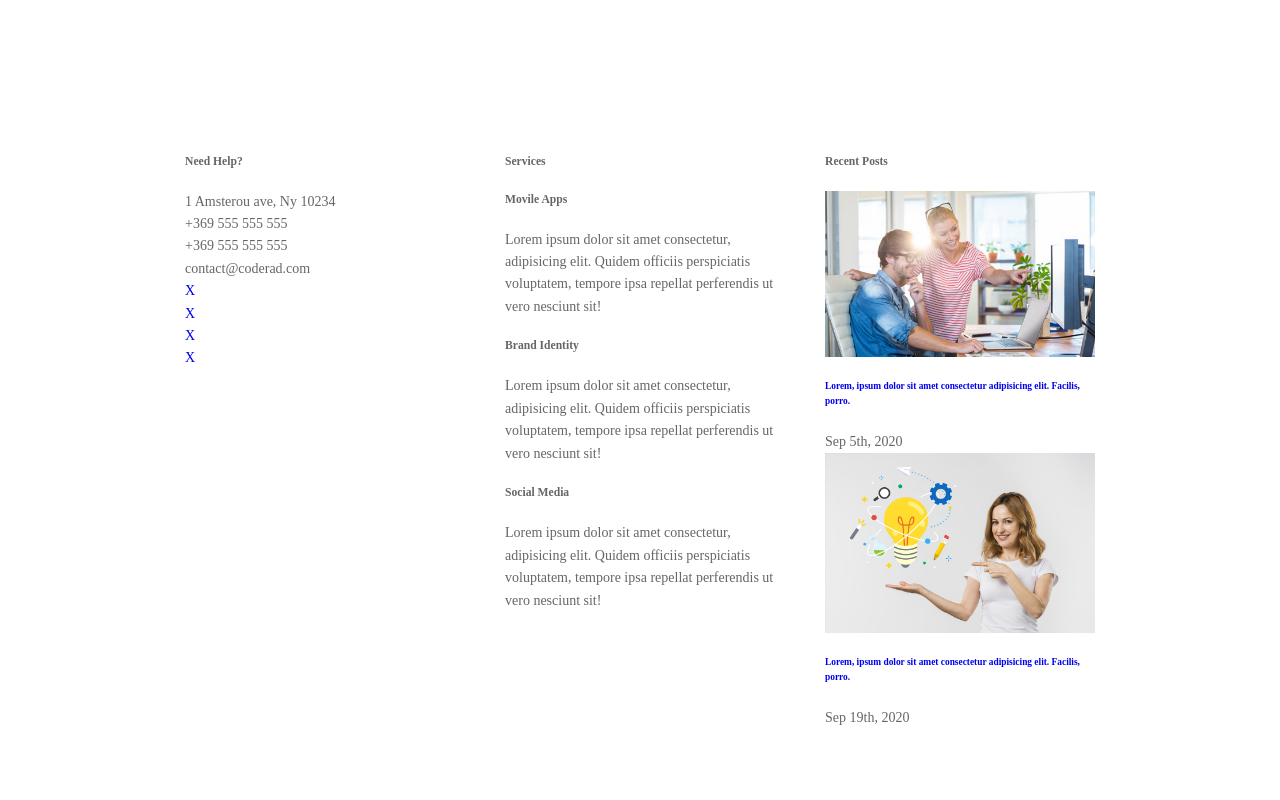
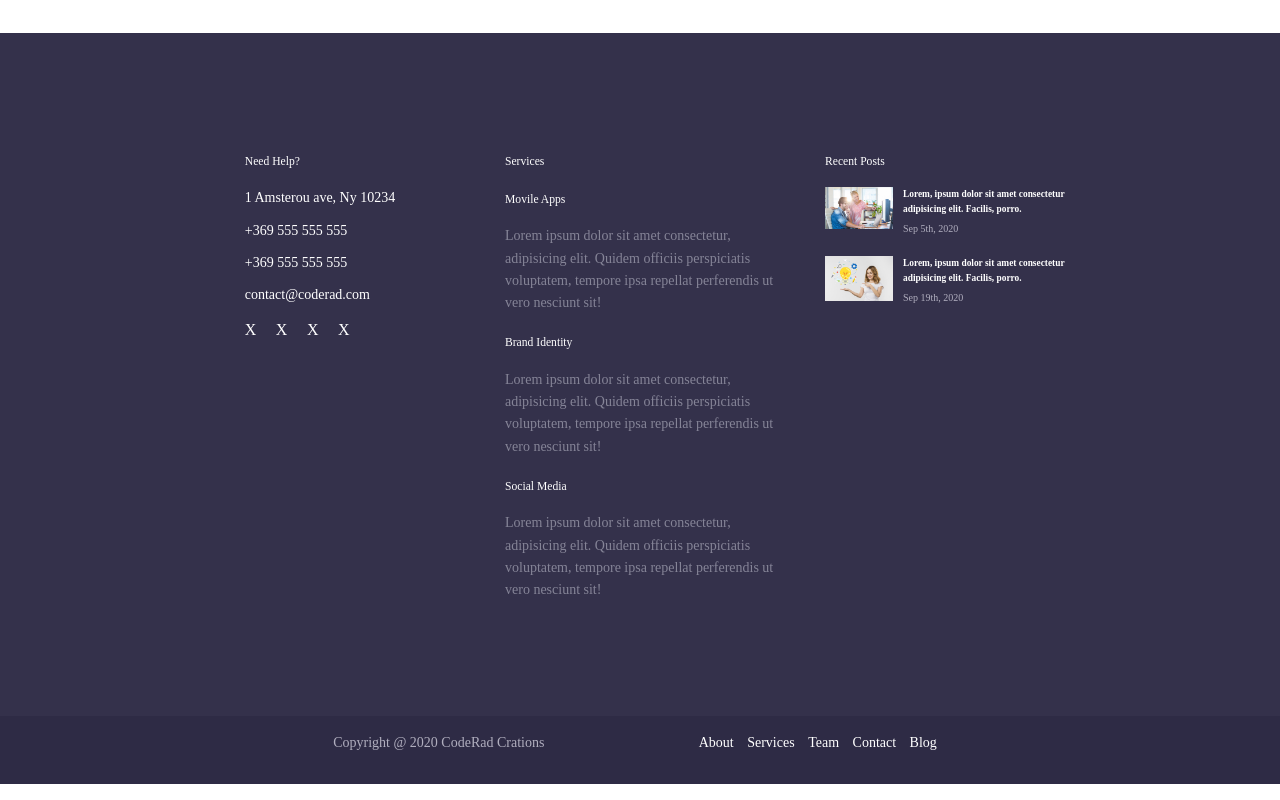
Before and after one commit to lheredia8606/Devslopes, a plain HTML site: page 07-CodeRad/Main Project/index.html in a window 1280 px wide. Shown: the part 4140-4940 px from the top of the page. Drawn offline with Linux system fonts and the light colour scheme.

```diff
--- a/07-CodeRad/Main Project/css/default.css
+++ b/07-CodeRad/Main Project/css/default.css
@@ -106,15 +106,23 @@
   box-shadow: 0px 10px 20px 0.35;
 }
 
+
+@media (min-width: 768px){
+  .pricing-table,
+  .testimonial-grid,
+  .footer-bottom-wrapper {
+    max-width: 720px;
+  }
+}
+/*
+@media (min-width: 992px){
+  footer .container{
+    max-width: 992px;
+  }
+}
+*/
 @media (min-width: 1200px){
   .container {
     max-width: 1140px;
   }
 }
-
-@media (min-width: 768px){
-  .pricing-table,
-  .testimonial-grid {
-    max-width: 720px;
-  }
-}
--- a/07-CodeRad/Main Project/css/styles.css
+++ b/07-CodeRad/Main Project/css/styles.css
@@ -328,9 +328,100 @@
   line-height: 1.6;
 }
 
+footer .footer-bgcolor1{
+background-color: var(--footer);
+}
+
+footer .footer-bgcolor2{
+background-color: var(--footer-base);
+}
+
 footer .footer-top {
   display: grid;
   grid-template-columns: repeat(auto-fit, minmax(250px, 1fr));
   gap: var(--size-50);
   padding: var(--size-100);
 }
+
+footer .footer-col {
+  justify-self: center;
+}
+
+.footer-top h5 {
+  color: var(--white);
+  font-weight: 500;
+  margin-bottom: var(--size-16);
+}
+
+.contact-info li {
+  color: var(--white);
+  margin-bottom: var(--size-10);
+}
+
+.contact-info li i {
+  width: var(--size-30);
+}
+
+.social-icons ul li {
+  display: inline-block;
+  margin-right: var(--size-16);
+  color: white;
+  font-size: var(--size-16);
+}
+
+.social-icons ul li a{
+  color: white;
+  font-size: var(--size-16);
+}
+
+.services-wrapper p {
+  color: #858497;
+}
+
+.recent-posts {
+  display: flex;
+  margin-bottom: var(--size-16);
+}
+
+.recent-posts .post-img-wrapper{
+  width: var(--size-100);
+  margin-right: var(--size-10);
+}
+
+.post-inner h6{
+  margin: 0;
+}
+
+.post-inner h6 a{
+  color: var(--white);
+  font-weight: 600;
+}
+.post-inner span{
+  color: var(--font-color-light);
+  font-size: var(--size-10);
+}
+
+.footer-bottom-wrapper{
+  display: flex;
+  justify-content: space-around;
+  max-width: 768px;
+  margin: 0 auto;
+  flex-wrap: wrap;
+}
+
+.footer-bottom-links ul li {
+  display: inline-block;
+  margin-right: var(--size-10);
+}
+
+.copyright p{
+  color: var(--font-color-light);
+}
+
+.footer-bottom-links ul li a {
+  color: var(--white);
+}
+
+.footer-bottom {
+  padding: var(--size-16) 0;
+}
--- a/07-CodeRad/Main Project/index.html
+++ b/07-CodeRad/Main Project/index.html
@@ -271,6 +271,7 @@
     </section>
 
     <footer>
+      <div class="footer-bgcolor1">
         <div class="container">
           <section class="footer-top">
             <div class="footer-col">
@@ -309,15 +310,19 @@
             </div>
             <div class="footer-col">
               <h5>Recent Posts</h5>
-            <div class="recent-post">
+              <div class="recent-posts">
+                <div class="post-img-wrapper">
                   <img src="./assets/img/blog1.jpg" alt="blog1">
+                </div>
                 <div class="post-inner">
                   <h6><a href="#">Lorem, ipsum dolor sit amet consectetur adipisicing elit. Facilis, porro.</a></h6>
                   <span>Sep 5th, 2020</span>
                 </div>
               </div>
-            <div class="recent-post">
+              <div class="recent-posts">
+                <div class="post-img-wrapper">
                   <img src="./assets/img/blog2.jpg" alt="blog2">
+                </div>
                 <div class="post-inner">
                   <h6><a href="#">Lorem, ipsum dolor sit amet consectetur adipisicing elit. Facilis, porro.</a></h6>
                   <span>Sep 19th, 2020</span>
@@ -325,6 +330,10 @@
               </div>
             </div>
           </section>
+          </div>
+      </div>
+      <div class="footer-bgcolor2">
+        <div class="container">
           <section class="footer-bottom">
             <div class="footer-bottom-wrapper">
               <div class="copyright">
@@ -342,6 +351,8 @@
             </div>
           </section>
         </div>
+      </div>
     </footer>
+    <a id="scrollUp" href="#pagetop"></a>
   </body>
 </html>
--- /dev/null
+++ b/project to skip project/Css/style.css
@@ -0,0 +1,60 @@
+body{
+  background-color: beige;
+}
+
+.container{
+  max-width: 815px;
+  margin: auto;
+}
+
+.header {
+  display: flex;
+  flex-direction: row-reverse;
+  background-color: burlywood;
+  border: 2px solid black;
+  border-radius: 30px;
+  padding: 0 15px;
+  margin-bottom: 20px;
+}
+
+.img-name{
+  max-width: 219px;
+  display: flex;
+  align-items: center;
+}
+.img-name img{
+  width: 50px;
+  height: 50px;
+  border-radius: 50%;
+  padding: 10px;
+}
+
+.card-container{
+  display: grid;
+  grid-template-columns: repeat(auto-fit, minmax(160px, 1fr));
+  gap: 60px;
+}
+
+.card{
+  border: 1px solid black;
+  padding: 20px;
+  border-radius: 30px;
+}
+
+.card span{
+  display: block;
+  text-align: center;
+  margin: -13px 6px 0;
+}
+
+.card img{
+  width: 150px;
+  display: block;
+  margin: auto;
+  border-radius: 20px;
+}
+
+p{
+  margin: 30px 15px 0;
+  text-align: justify;
+}
```
Also changed, not shown: project to skip project/index.html (added, +45 -0 lines), project to skip project/Images/life.png (added), 2 other files. Lines whose indentation alone changed are shown as unchanged.
